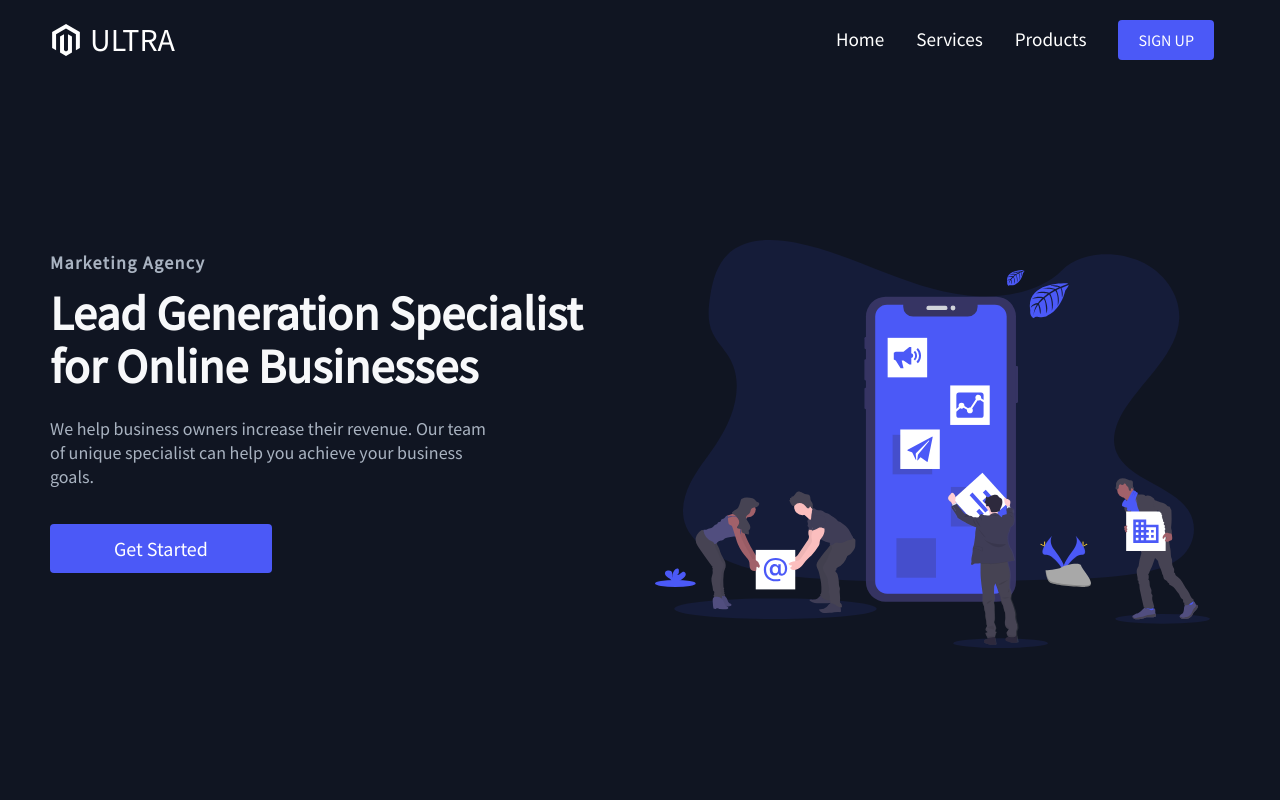
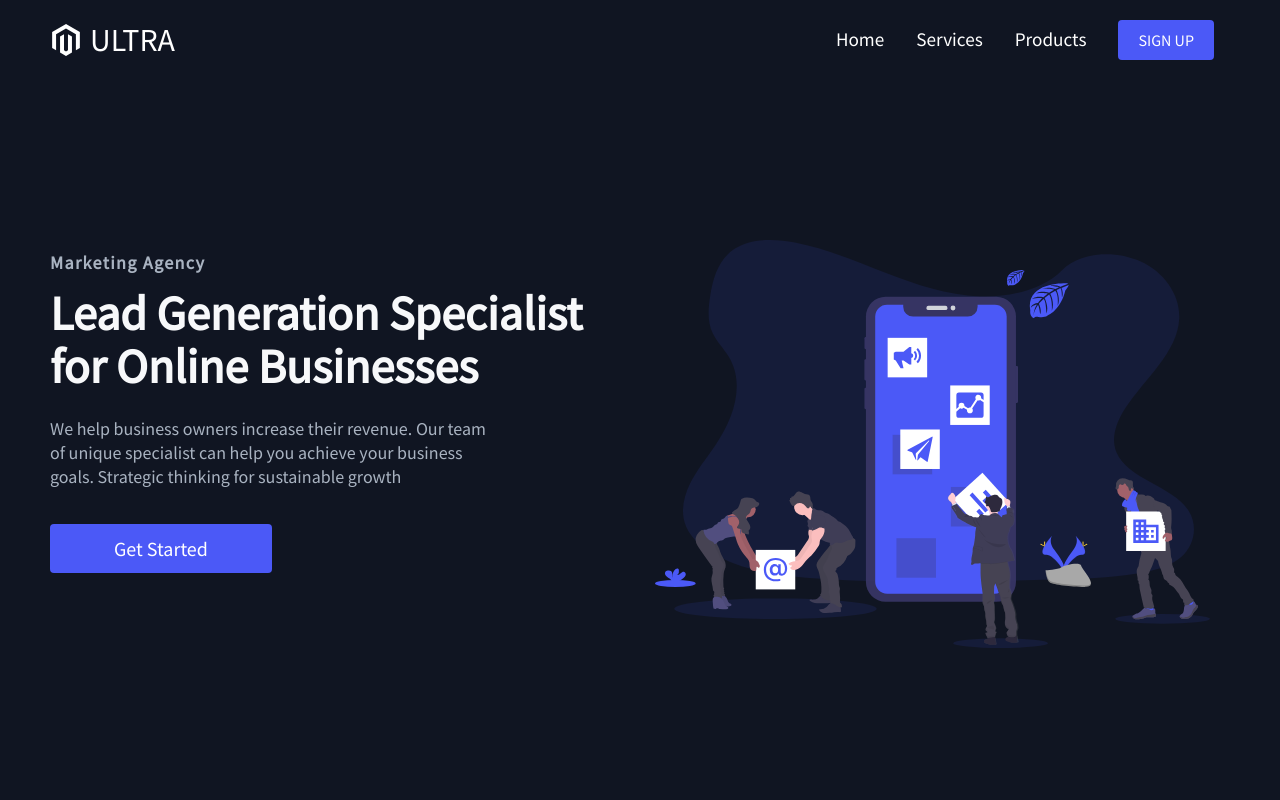
Before and after one commit to sujoyduttajad/Landing-Page-React, a React (Create React App) app: page / in a window 1280 px wide. Shown: the top 800 px of the page. Built offline with nearby package versions, Linux system fonts and the light colour scheme.

Commit message:
updated Data.js
just added one more suitable slogan

```diff
--- a/src/pages/HomePage/Data.js
+++ b/src/pages/HomePage/Data.js
@@ -7,7 +7,7 @@ export const homeObjOne = {
     topLine: 'Marketing Agency',
     headline: 'Lead Generation Specialist for Online Businesses',
     description:
-      'We help business owners increase their revenue. Our team of unique specialist can help you achieve your business goals.',
+      'We help business owners increase their revenue. Our team of unique specialist can help you achieve your business goals. Strategic thinking for sustainable growth',
     buttonLabel: 'Get Started',
     imgStart: '',
     img: require('../../images/svg-1.svg'),
```
